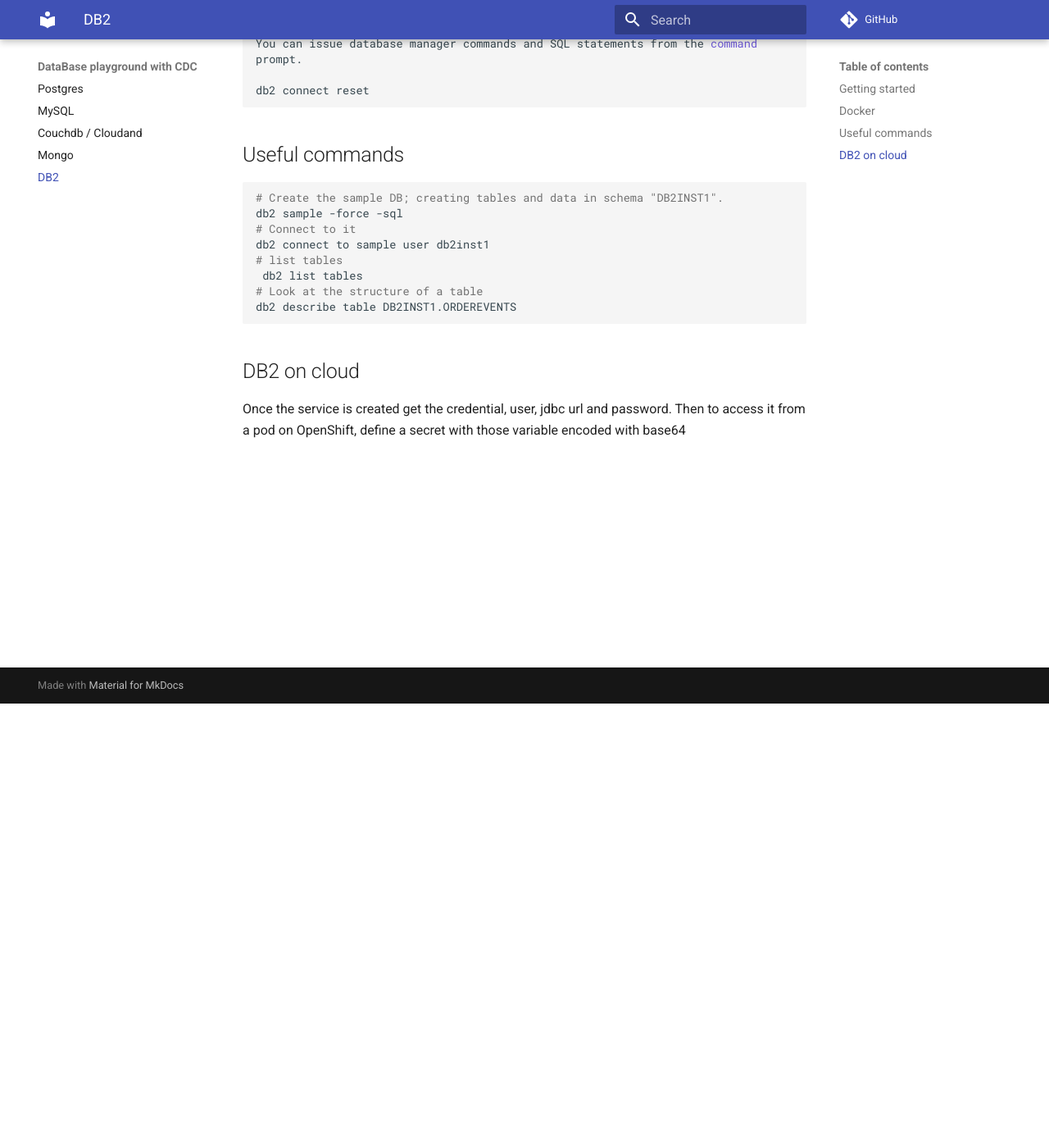
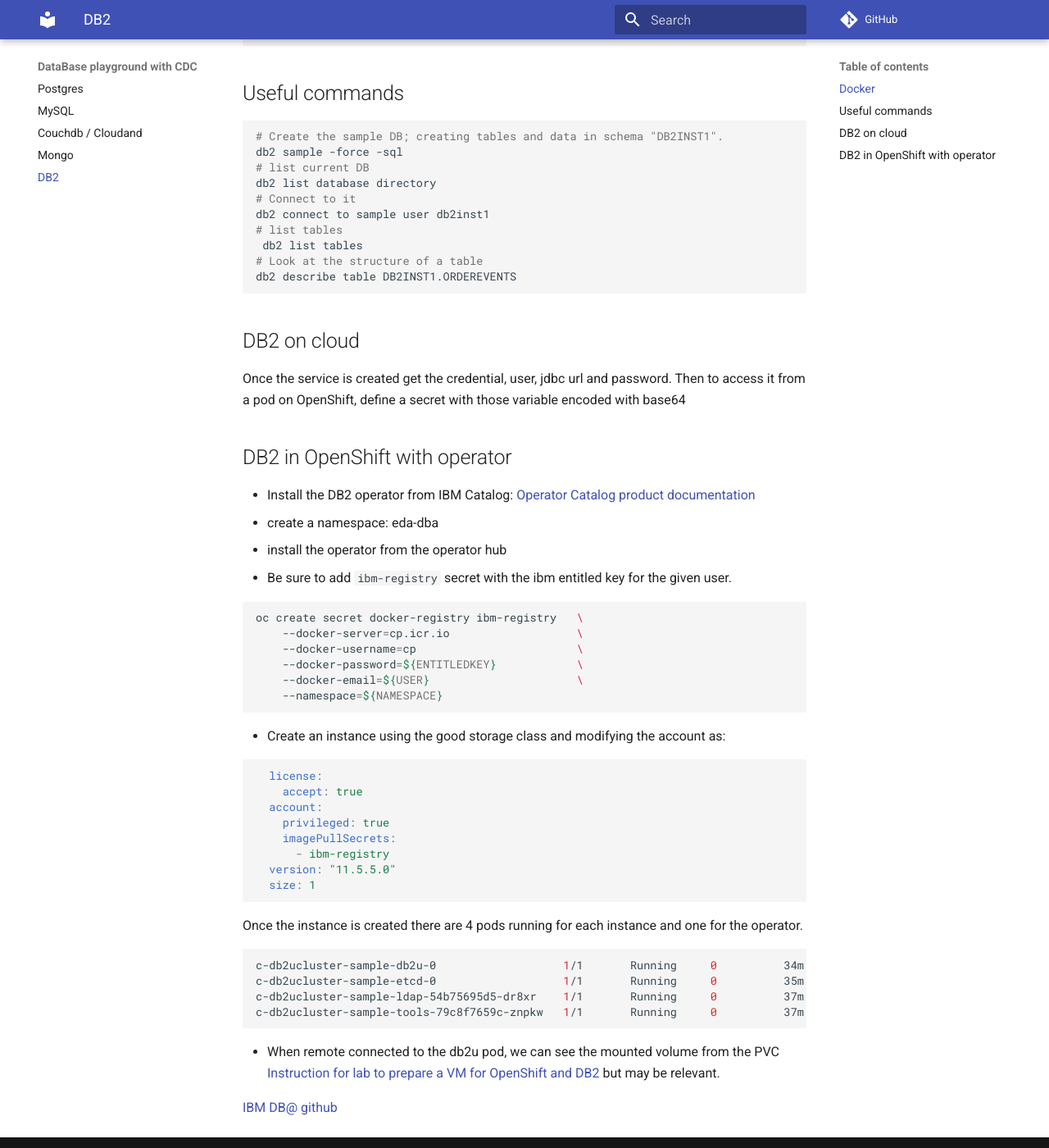
Before and after one commit to jbcodeforce/db-play, an MkDocs documentation site: the page built from docs/db2.md, in a window 1280 px wide and 1400 px high, scrolled down 542 px. Shown: the whole window at 82% size. Built offline with MkDocs 1.6.1 and Material for MkDocs 9.7.7, drawn with Linux system fonts in a browser that asks for light colours; comment, search, counter and statistics services are not loaded.

Commit message:
update db2

````diff
--- a/docs/db2.md
+++ b/docs/db2.md
@@ -1,6 +1,4 @@
 # DB2
-
-## Getting started
 
 ## Docker
 
@@ -27,11 +25,11 @@
 
 ## Useful commands
 
-
-
 ```shell
 # Create the sample DB; creating tables and data in schema "DB2INST1".
 db2 sample -force -sql
+# list current DB
+db2 list database directory
 # Connect to it
 db2 connect to sample user db2inst1
 # list tables
@@ -43,3 +41,46 @@
 ## DB2 on cloud
 
 Once the service is created get the credential, user, jdbc url and password. Then to access it from a pod on OpenShift, define a secret with those variable encoded with base64
+
+## DB2 in OpenShift with operator
+
+* Install the DB2 operator from IBM Catalog: [Operator Catalog product documentation](https://www.ibm.com/support/knowledgecenter/SSEPGG_11.5.0/com.ibm.db2.luw.db2u_openshift.doc/doc/t_db2u_install_op_catalog.html)
+* create a namespace: eda-dba
+* install the operator from the operator hub
+* Be sure to add `ibm-registry` secret with the ibm entitled key for the given user.
+
+```shell
+oc create secret docker-registry ibm-registry   \
+    --docker-server=cp.icr.io                   \
+    --docker-username=cp                        \
+    --docker-password=${ENTITLEDKEY}            \
+    --docker-email=${USER}                      \
+    --namespace=${NAMESPACE}
+```
+
+* Create an instance using the good storage class and modifying the account as:
+
+```yaml
+  license:
+    accept: true
+  account:
+    privileged: true
+    imagePullSecrets:
+      - ibm-registry
+  version: "11.5.5.0"
+  size: 1
+```
+
+Once the instance is created there are 4 pods running for each instance and one for the operator.
+
+```shell
+c-db2ucluster-sample-db2u-0                   1/1       Running     0          34m
+c-db2ucluster-sample-etcd-0                   1/1       Running     0          35m
+c-db2ucluster-sample-ldap-54b75695d5-dr8xr    1/1       Running     0          37m
+c-db2ucluster-sample-tools-79c8f7659c-znpkw   1/1       Running     0          37m
+```
+
+* When remote connected to the db2u pod, we can see the mounted volume from the PVC
+[Instruction for lab to prepare a VM for OpenShift and DB2](https://www.ibm.com/cloud/blog/how-to-build-a-db2-for-openshift-environment-for-your-desktop) but may be relevant.
+
+[IBM DB@ github](https://github.com/IBM/charts/tree/master/stable/ibm-db2)
````
Also changed, not shown: docs/couchdb.md (+7 -0 lines), docs/postgres.md (+2 -1 lines).
